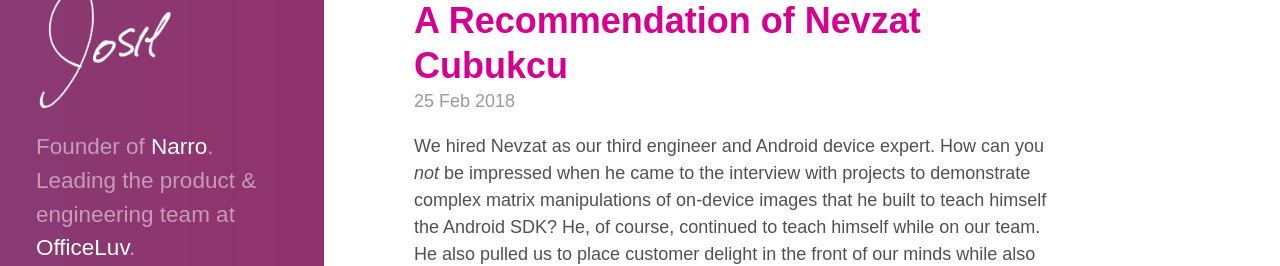
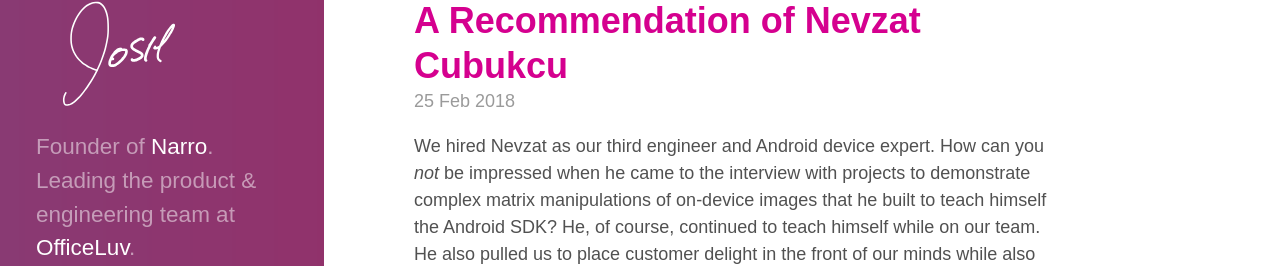
Before and after one commit to joshbeckman/andjosh.github.io, a Jekyll site: the page built from index.html, in a window 1280 px wide. Shown: the part 392-658 px from the top of the page. Built offline with Jekyll 4.4.1, drawn with Linux system fonts in a browser that asks for light colours; the list of posts is cut into pages by our own code.

Commit message:
Use SVG name logo

```diff
--- a/_includes/sidebar.html
+++ b/_includes/sidebar.html
@@ -2,7 +2,7 @@
   <div class="container sidebar-sticky">
     <div class="sidebar-about">
       <a href="/" rel="home" title="{{ site.title }}">
-        <img src="/images/name.png" alt="{{ site.title }}" width="140" class="icon"/>
+        <img src="/images/name.svg" alt="{{ site.title }}" width="160" class="icon"/>
       </a>
       <p class="lead">
         {{ site.description }}
```
Also changed, not shown: images/name.svg (added).
